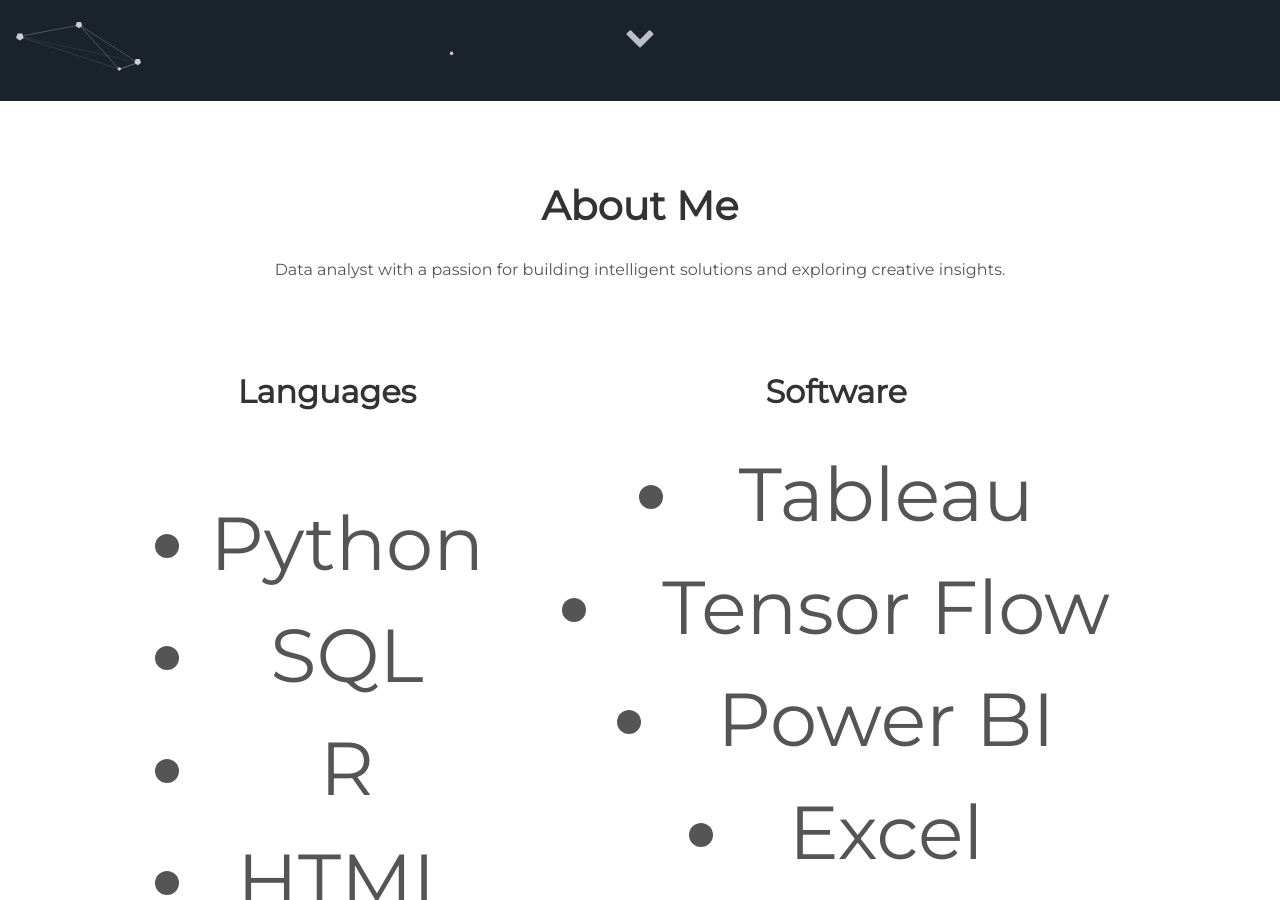
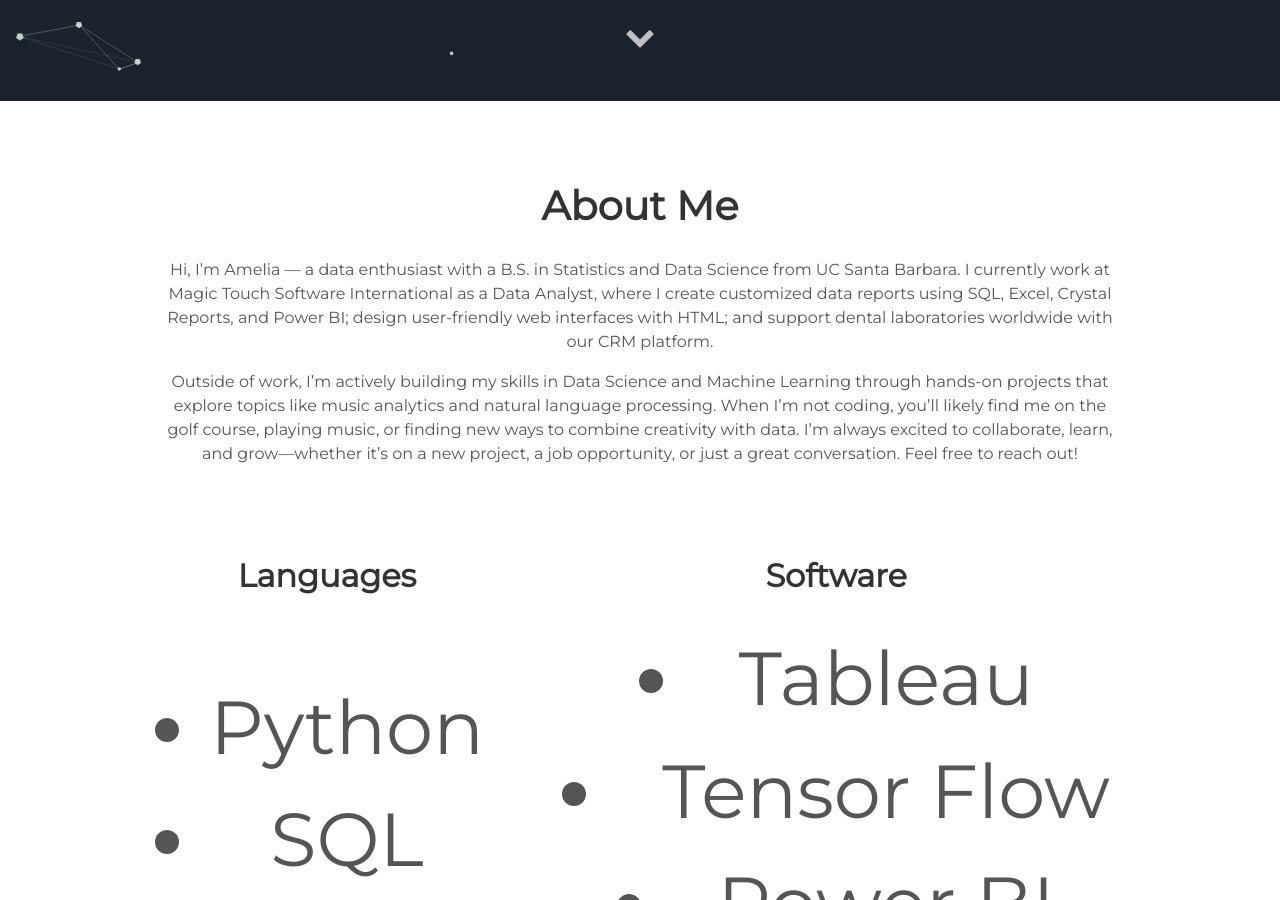
Before and after one commit to ameliameyer/home_, a Jekyll site: the page built from index.html, in a window 1280 px wide and 900 px high, scrolled down 799 px. Built offline with Jekyll 4.4.1, drawn with Linux system fonts in a browser that asks for light colours.

Commit message:
Update about.html

```diff
--- a/_includes/about.html
+++ b/_includes/about.html
@@ -1,6 +1,11 @@
  <div class="user-details">
   <h1> About Me </h1>
-  <p> {{site.user_description}} </p>
+  <p>
+  Hi, I’m Amelia — a data enthusiast with a B.S. in Statistics and Data Science from UC Santa Barbara. I currently work at Magic Touch Software International as a Data Analyst, where I create customized data reports using SQL, Excel, Crystal Reports, and Power BI; design user-friendly web interfaces with HTML; and support dental laboratories worldwide with our CRM platform.
+</p>
+<p>
+  Outside of work, I’m actively building my skills in Data Science and Machine Learning through hands-on projects that explore topics like music analytics and natural language processing. When I’m not coding, you’ll likely find me on the golf course, playing music, or finding new ways to combine creativity with data. I’m always excited to collaborate, learn, and grow—whether it’s on a new project, a job opportunity, or just a great conversation. Feel free to reach out!
+</p>
 </div>
   <div class="user">
     <div class="tech">
```
